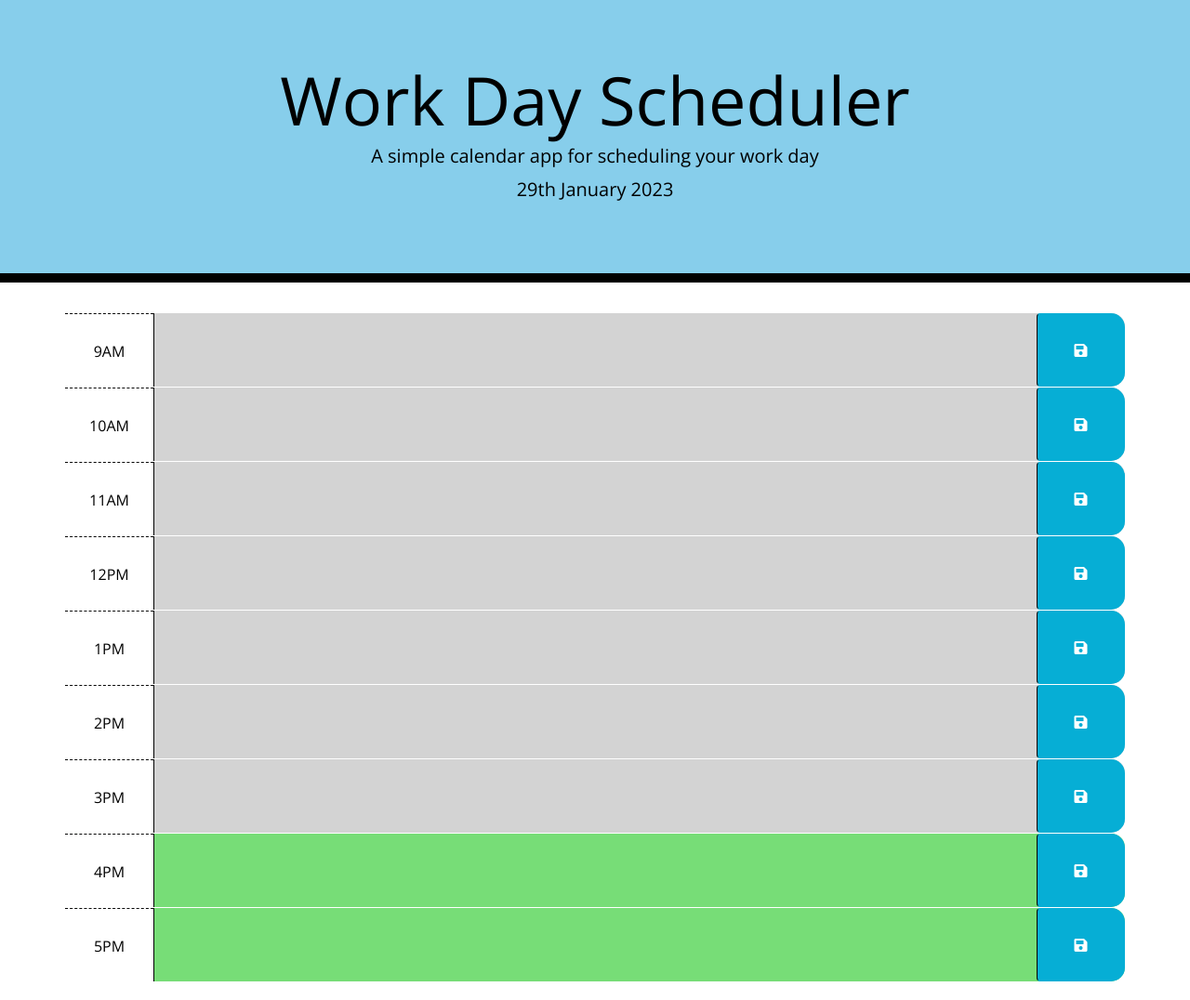
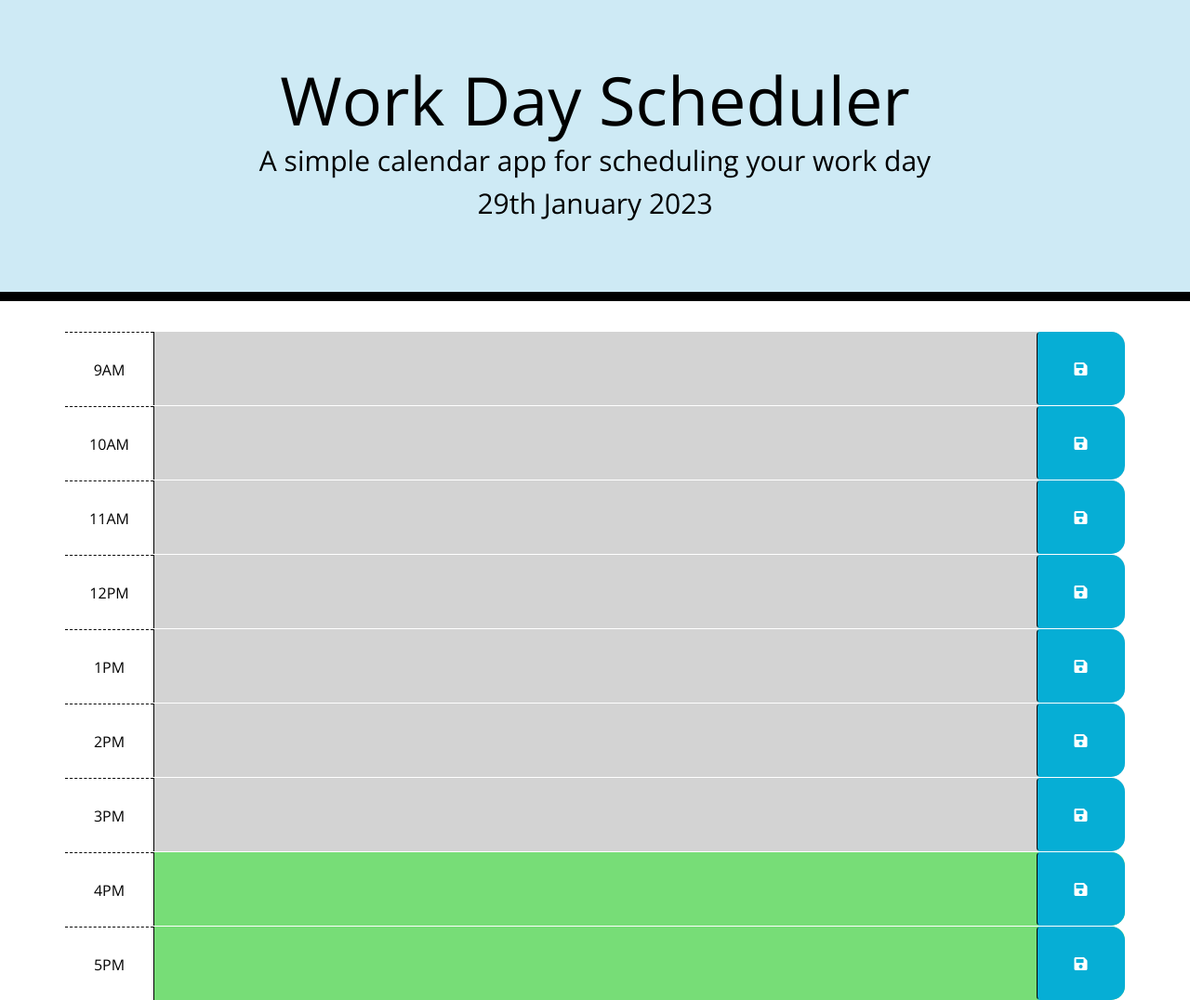
Before and after one commit to Alfy-Wyl/daily-planner-app, a plain HTML site: page index.html in a window 1280 px wide. Shown: the whole page at 93% size. Drawn offline with nearby package versions, Linux system fonts and the light colour scheme.

Commit message:
modified code for style.css file

```diff
--- a/assests/css/style.css
+++ b/assests/css/style.css
@@ -15,10 +15,14 @@ textarea {
 
 .jumbotron {
   text-align: center;
-  background-color: skyblue;
+  background-color: rgb(206, 234, 245);
   color: black;
   border-radius: 0;
   border-bottom: 10px solid black;
+}
+
+.lead {
+  font-size: 30px;
 }
 
 .description {
```
